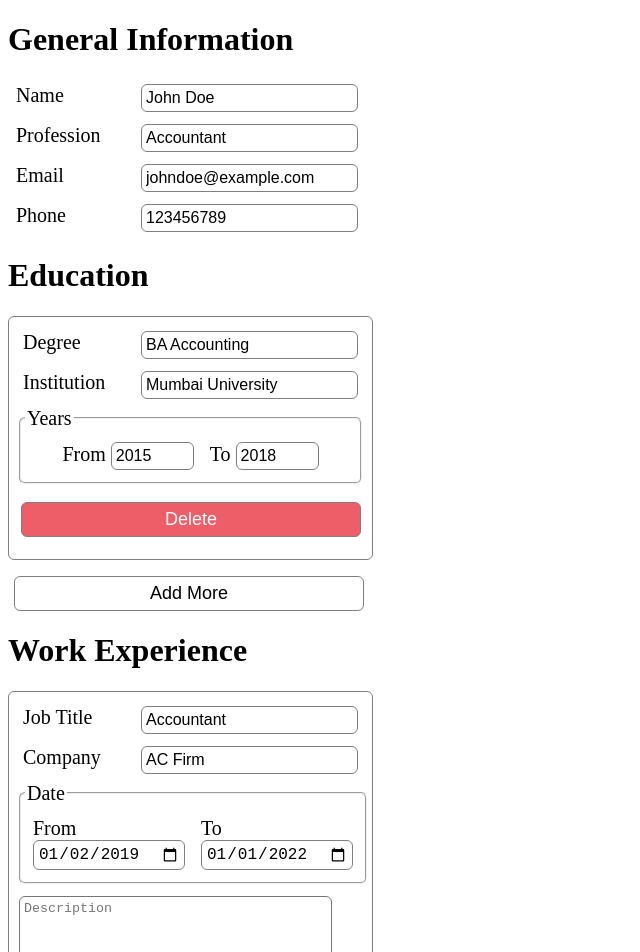
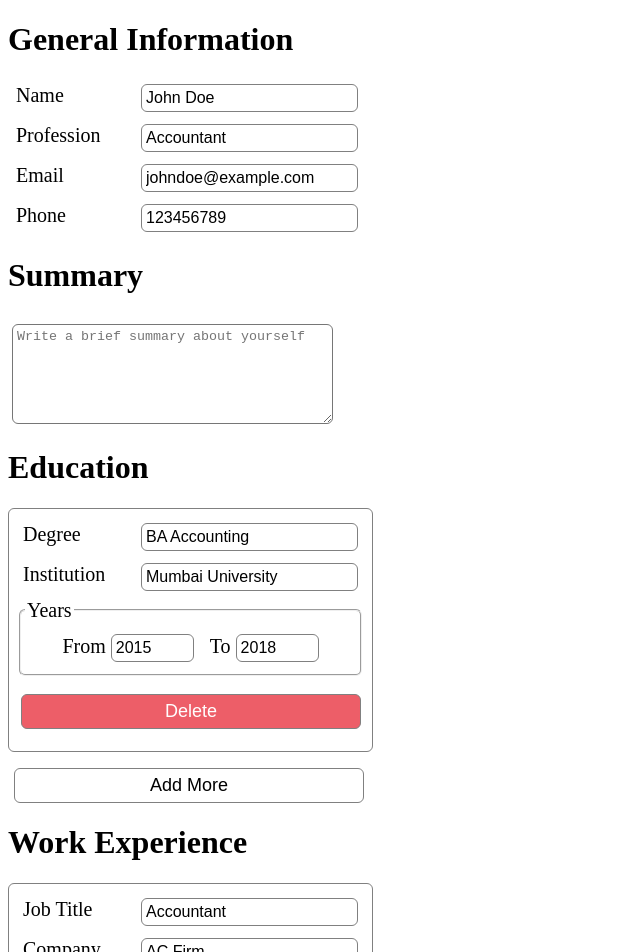
Before and after one commit to A6ih/Cv-Builder, a React (Vite) app: page / in a window 1280 px wide. Shown: the top 952 px of the page, without its empty margins (0-640 px from the left). Built offline with nearby package versions, Linux system fonts and the light colour scheme.

Commit message:
Add section for profile Summary

```diff
--- a/src/App.jsx
+++ b/src/App.jsx
@@ -6,6 +6,7 @@ import InputYear from "./InputYear"
 
 function App() {
   const [personalInfo, setPersonalInfo] = useState({name: "John Doe", profession:"Accountant", email: "johndoe@example.com", phone: 123456789})
+  const [summary, setSummary] = useState("");
   const [education, setEducation] = useState([{id: crypto.randomUUID(), degree: "BA Accounting", institution:"Mumbai University", yearStart:"2015", yearEnd:"2018"}])
   const [work, setWork] = useState([{id: crypto.randomUUID(), role: "Accountant", company:"AC Firm", dateStart:"2019-01-02", dateEnd:"2022-01-01", description:""}])
   return (
@@ -15,6 +16,9 @@ function App() {
         <Input label="Profession" text={personalInfo.profession} handleInput={(e) => setPersonalInfo({...personalInfo, profession:e.target.value})} inputType="text"/>
         <Input label="Email" text={personalInfo.email} handleInput={(e) => setPersonalInfo({...personalInfo, email:e.target.value})} inputType="email"/>
         <Input label="Phone" text={personalInfo.phone} handleInput={(e) => setPersonalInfo({...personalInfo, phone:e.target.value})} inputType="tel"/>
+     </Section>
+     <Section header="Summary">
+      <textarea placeholder="Write a brief summary about yourself" cols="37" rows="6" onChange={(e) => setSummary(e.target.value)} value={summary}></textarea>
      </Section>
      <Section className="education" header="Education">
         {education.map((edu) => {
--- a/src/index.css
+++ b/src/index.css
@@ -89,3 +89,8 @@ textarea {
   border-radius: 6px;
   padding: 4px;
 }
+
+input[type="date"] {
+  padding: 2px;
+  font-size: 14px;
+}
```
